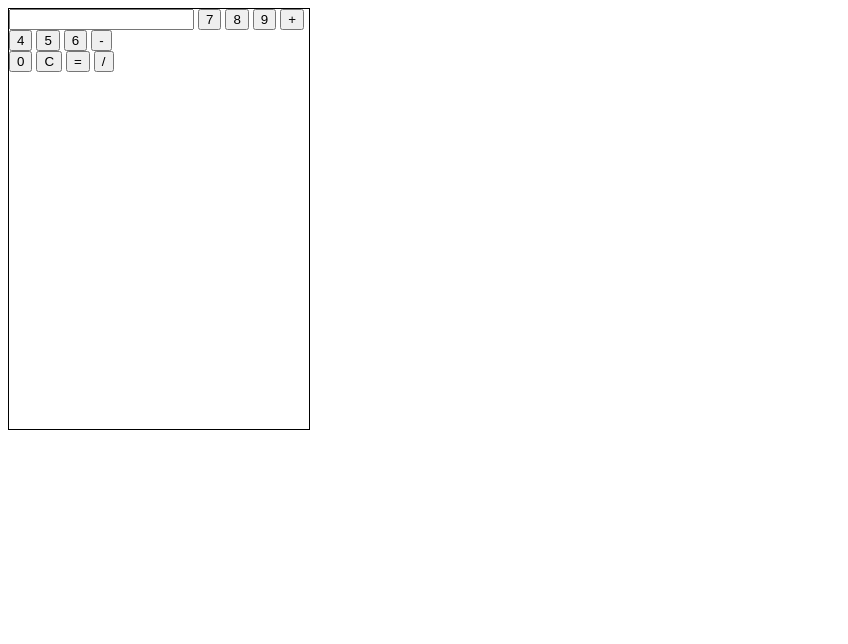
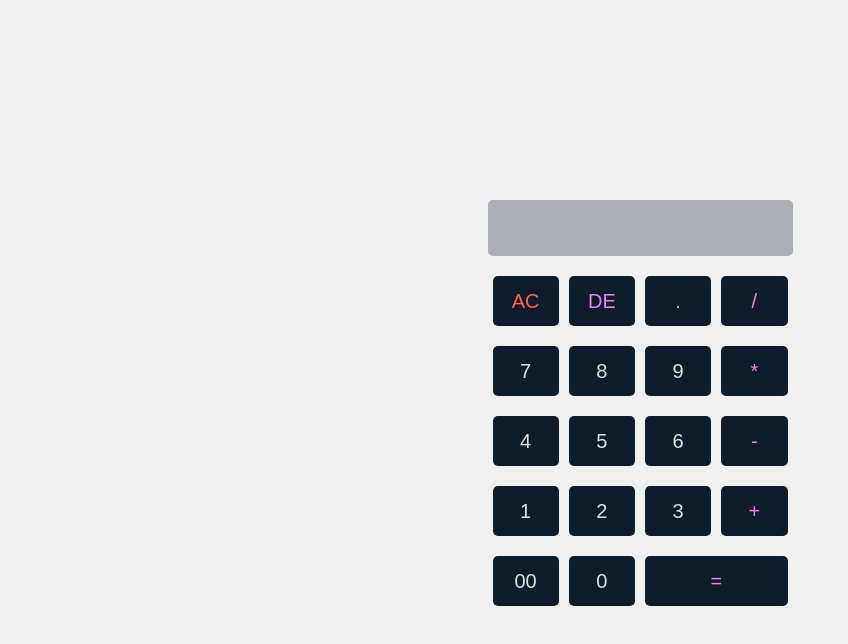
Before and after one commit to KPBaldur/CalculaDoraJS, a plain HTML site: page index.html in a window 1280 px wide. Shown: the whole page, without its empty margins (0-848 px from the left). Drawn offline with Linux system fonts and the light colour scheme.

Commit message:
Calculadora Basica.
Reestructuracion de html.
Rediseño de estilos Css.
Composicion y simplicidad de codigo JS.
Utilizando Id de elementos.

```diff
--- a/index.html
+++ b/index.html
@@ -8,28 +8,34 @@
     <title>CalculaDora JS</title>
 </head>
 <body>
-
-    <div id="appBg">
-        <form name="calculator">
-            <input type="textfield" name="ans" value="" autocomplete="off">
-
-            <input type="button" value="7">
-            <input type="button" value="8">
-            <input type="button" value="9">
-            <input type="button" value="+">
+    <div class="calculator">
+        <input type="text" id="display" disabled>
+        <div class="buttons">
+            <button id="ac" class="operator">AC</button>
+            <button id="de" class="operator">DE</button>
+            <button id="." class="operator">.</button>
+            <button id="/" class="operator">/</button>
             <br>
-            <input type="button" value="4">
-            <input type="button" value="5">
-            <input type="button" value="6">
-            <input type="button" value="-">
+            <button id="7">7</button>
+            <button id="8">8</button>
+            <button id="9">9</button>
+            <button id="*" class="operator">*</button>
             <br>
-            <input type="button" value="0">
-            <input type="button" value="C">
-            <input type="button" value="=">
-            <input type="button" value="/">
-        </form>
+            <button id="4">4</button>
+            <button id="5">5</button>
+            <button id="6">6</button>
+            <button id="-" class="operator">-</button>
+            <br>
+            <button id="1">1</button>
+            <button id="2">2</button>
+            <button id="3">3</button>
+            <button id="+" class="operator">+</button>
+            <br>
+            <button id="00">00</button>
+            <button id="0">0</button>
+            <button id="=" class="equal operator">=</button>
+        </div>
     </div>
-
 <script src="script.js"></script>
 </body>
 </html>
--- a/script.js
+++ b/script.js
@@ -0,0 +1,35 @@
+const display = document.querySelector("#display");
+const buttons = document.querySelectorAll("button");
+
+buttons.forEach((btn) => {
+    btn.addEventListener("click", () =>{
+        if(btn.id === "="){
+            display.value = eval(display.value);
+        } else if (btn.id === "ac") {
+            display.value = "";
+        } else if (btn.id == "de") {
+            display.value = display.value.slice(0, -1);
+        } else {
+            display.value += btn.id
+        }
+    })
+});
+
+
+
+document.addEventListener("keydown", (event) => {
+    const key = event.key;
+    if (!isNaN(key) || key === "." || key === "+" || key === "-" || key === "*" || key === "/") {
+        display.value += key;
+    } else if (key === "Enter") {
+        try {
+            display.value = eval(display.value);
+        } catch {
+            display.value = "Error";
+        }
+    } else if (key === "Backspace") {
+        display.value = display.value.slice(0, -1);
+    } else if (key === "Escape") {
+        display.value = "";
+    }
+});
--- a/style.css
+++ b/style.css
@@ -1,5 +1,64 @@
-#appBg {
-    height: 420px;
-    width: 300px;
-    border: 1px solid black;
+body {
+    display: flex;
+    justify-content: center;
+    align-items: center;
+    text-align: center;
+    height: 100vh;
+    background-color: #f0f0f0;
+    font-family: Arial, sans-serif;
 }
+
+#calculator{
+    max-width: 360px;
+    background-color: #343;
+    border-radius: 15px;
+    padding: 20px;
+    box-shadow: 0 5px 20px rgba(0, 0, 0, 0.19);
+}
+
+#display{
+    width: 100%;
+    height: 56px;
+    font-size: 20px;
+    text-align: right;
+    margin-bottom: 10px;
+    padding: 20px;
+    border-radius: 5px;
+    color: #f0f0f0;
+    background-color: rgba(13, 20, 40, 0.3);
+    border: none;
+    box-sizing: border-box;
+}
+
+.operator{
+    color: violet;
+}
+
+#ac{
+    color: tomato;
+}
+
+.equal{
+    width: calc(50% - 10px);
+}
+
+button{
+    width: calc(25% - 10px);
+    height: 50px;
+    font-size: 20px;
+    margin: 10px 5px;
+    border: none;
+    border-radius: 5px;
+    float: left;
+    background-color: rgb(13, 27, 42);
+    color: #e0e1dd;
+}
+
+button:hover{
+    cursor: pointer;
+}
+
+button:active{
+    transform: scale(1.05);
+    box-shadow: 0 24px 4px 1px rgba(0, 0, 0, 0.19);
+}
```
